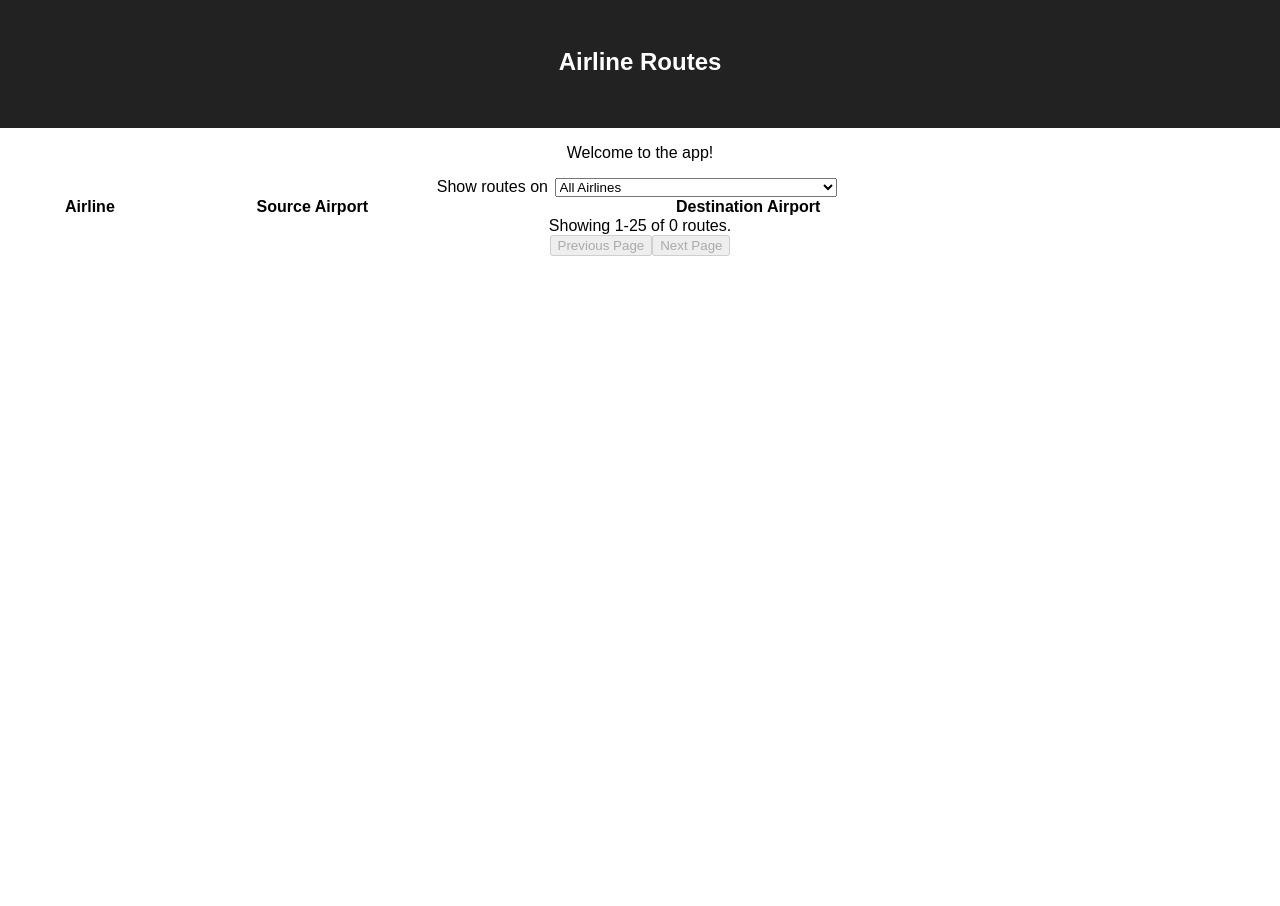
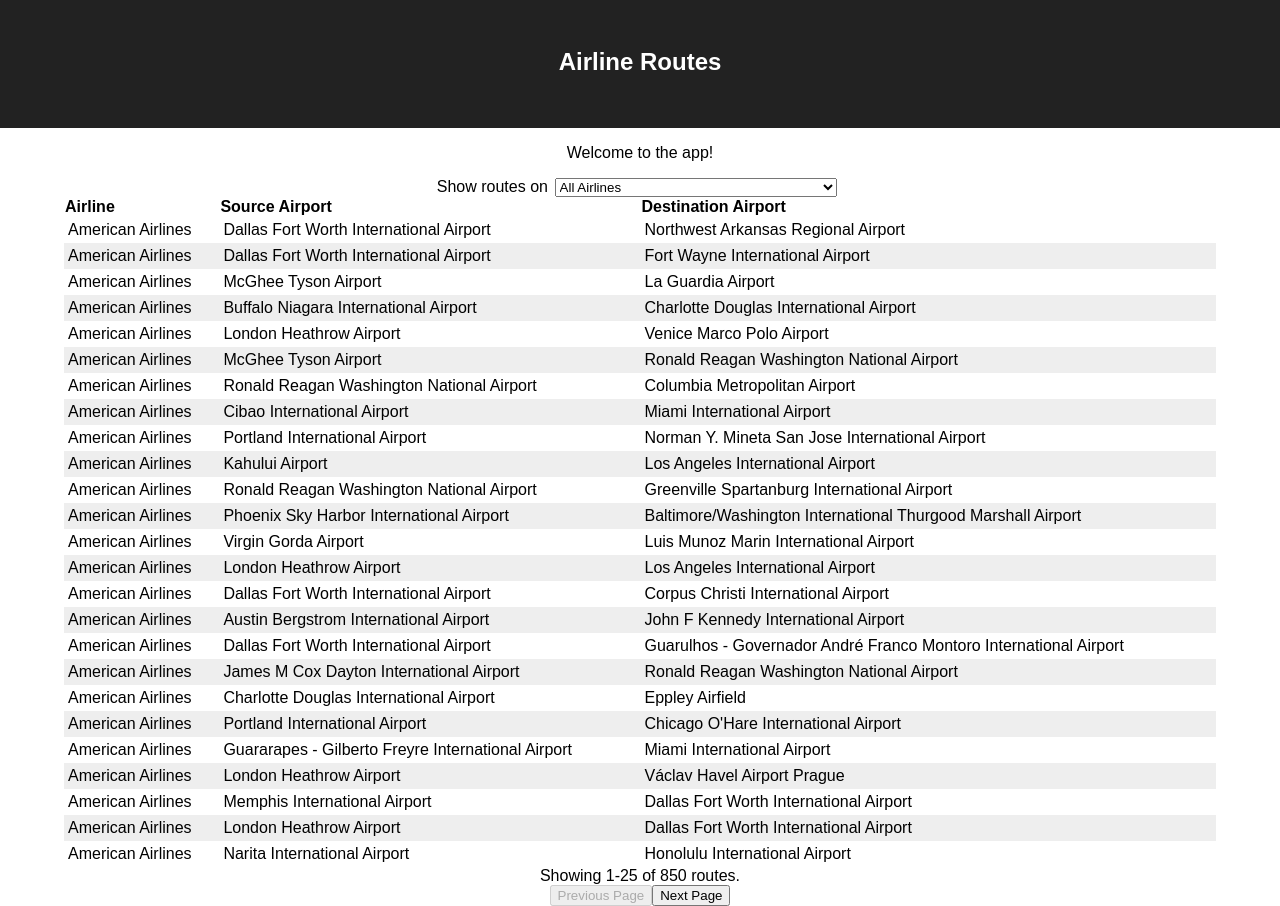
Before and after one commit to neebs12/capstone-prep-airlines, a React (Create React App) app: page / in a window 1280 px wide. Before the commit the page ends 800 px from the top, so only its background shows below. Built offline with nearby package versions, Linux system fonts and the light colour scheme.

Commit message:
ameded step7 bug

```diff
--- a/src/App.jsx
+++ b/src/App.jsx
@@ -7,7 +7,7 @@ import Select from './components/Select.jsx'
 import data, {getAirlineById, getAirportByCode} from './data'
 
 const perPage = 25
-const { routes, airlines } = data
+const { routes, airlines, airports } = data
 
 const columns = [
   {name: 'Airline', property: 'airline'},
@@ -24,8 +24,8 @@ function formatValue(property, value) {
 }
 
 const App = () => {
-  const [airlineFilter, setAirlineFilter] = useState(null)
-  const [airportFilter, setAirportFilter] = useState(null)
+  const [airlineFilter, setAirlineFilter] = useState('')
+  const [airportFilter, setAirportFilter] = useState('')
   /*
   <Select options={filteredAirlines} valueKey="id" titleKey="name"
   allTitle="All Airlines" value="" onSelect="" />
@@ -35,8 +35,13 @@ const App = () => {
     setAirlineFilter(filter)
   }
 
+  const filteredAirportsOnSelect = (filter)  => {
+    setAirportFilter(filter)
+  }
+
   const processedRoutes = routes.filter(r => {
     if (airlineFilter === '') return true
+
     return r['airline'] === +airlineFilter
   })
 
@@ -57,6 +62,13 @@ const App = () => {
           labelTitle="Show routes on"
           value={airlineFilter} onSelect={filteredAirlinesOnSelect}
         />
+        {/* <Select
+          options={airports}
+          valueKey="code" titleKey="name"
+          allTitle="All Airports"
+          labelTitle="flying in or out of"
+          value={airportFilter} onSelect={filteredAirportsOnSelect}
+        /> */}
         <Table
           className="routes-table"
           columns={columns}
--- a/src/components/Select.jsx
+++ b/src/components/Select.jsx
@@ -14,7 +14,6 @@ const Select = ({
 
   const onChangeHandler = (e) => {
     const val = e.target.value
-    console.log(val)
     onSelect(val)
   }
 
```
